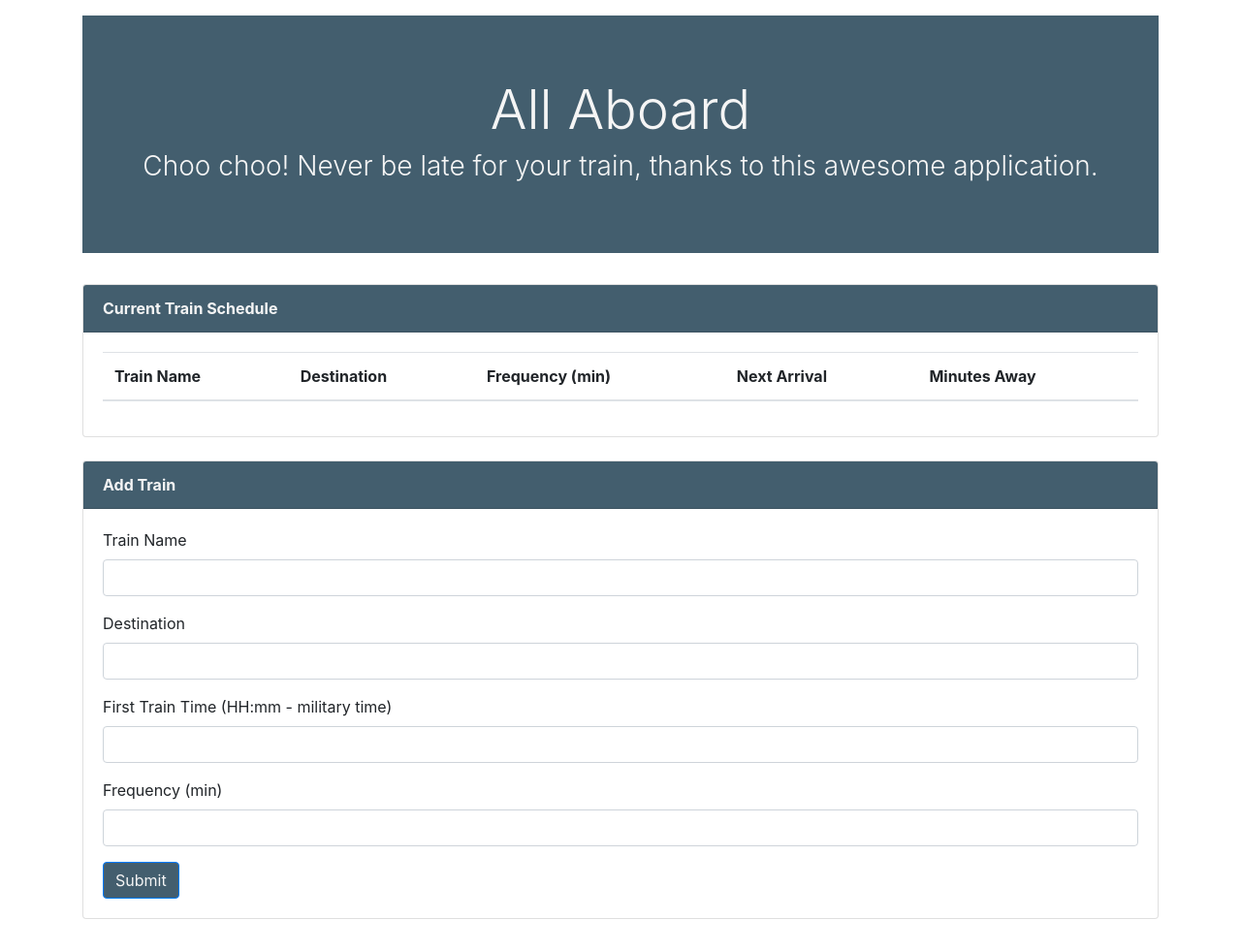
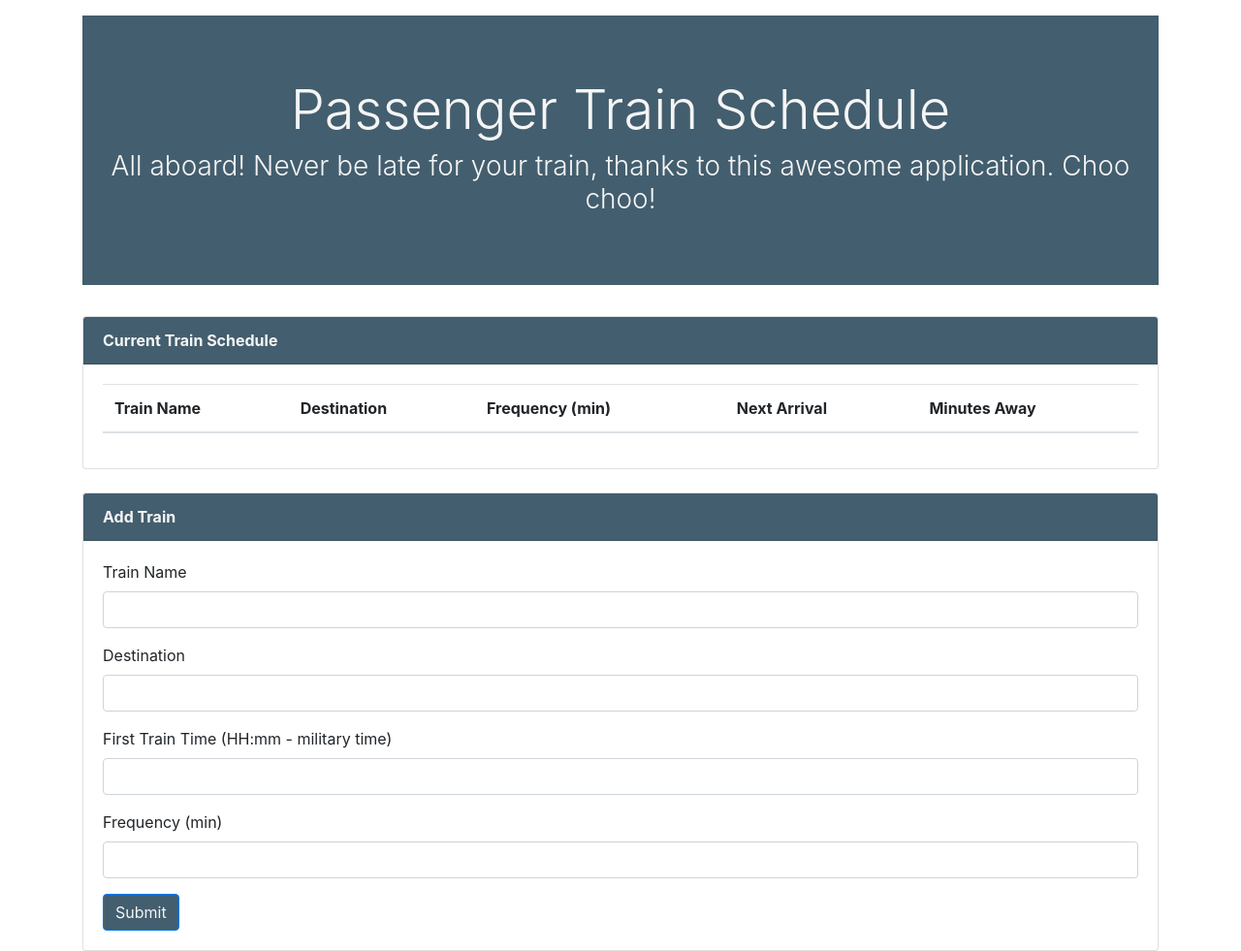
Before and after one commit to adotmorrall/Train-Scheduler, a plain HTML site: page index.html in a window 1280 px wide. Shown: the whole page at 97% size. Before the commit the page ends 948 px from the top, so only its background shows below. Drawn offline with nearby package versions, Linux system fonts and the light colour scheme; no server answers.

Commit message:
Update #6: More updates

```diff
--- a/index.html
+++ b/index.html
@@ -30,9 +30,9 @@
     <!-- Jumbotron -->
     <div class="jumbotron jumbotron-fluid">
         <div class="container">
-            <h1 class="display-4 text-center">All Aboard</h1>
-            <h3 class="display-6 font-weight-light text-center">Choo choo! Never be late for your train, thanks to this
-                awesome application.</h3>
+            <h1 class="display-4 text-center">Passenger Train Schedule</h1>
+            <h3 class="display-6 font-weight-light text-center">All aboard! Never be late for your train, thanks to this
+                awesome application. Choo choo! </h3>
         </div>
     </div>
 
```
Also changed, not shown: 1 other file.
